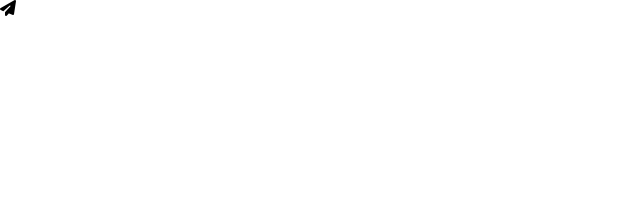
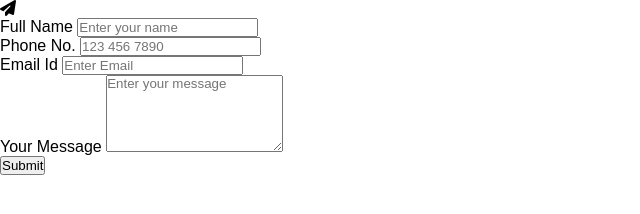
Before and after one commit to mrghkh12/Vanilla-js-Form-Validation, a plain HTML site: page index.html in a window 1280 px wide. Shown: the whole page, without its empty margins (0-640 px from the left). Drawn offline with Linux system fonts and the light colour scheme.

Commit message:
feat(index.html): create input group elements

```diff
--- a/index.html
+++ b/index.html
@@ -14,7 +14,27 @@
         <form>
             <i class="fas fa-paper-plane form-img"></i>
 
+            <div class="input-group">
+                <label class="input-title">Full Name</label>
+                <input type="text" placeholder="Enter your name">
+            </div>
 
+            <div class="input-group">
+                <label class="input-title">Phone No.</label>
+                <input type="tel" placeholder="123 456 7890">
+            </div>
+
+            <div class="input-group">
+                <label class="input-title">Email Id</label>
+                <input type="email" placeholder="Enter Email">
+            </div>
+
+            <div class="input-group">
+                <label class="input-title">Your Message</label>
+                <textarea rows="5" placeholder="Enter your message"></textarea>
+            </div>
+
+            <button>Submit</button>
         </form>
     </div>
 
```
